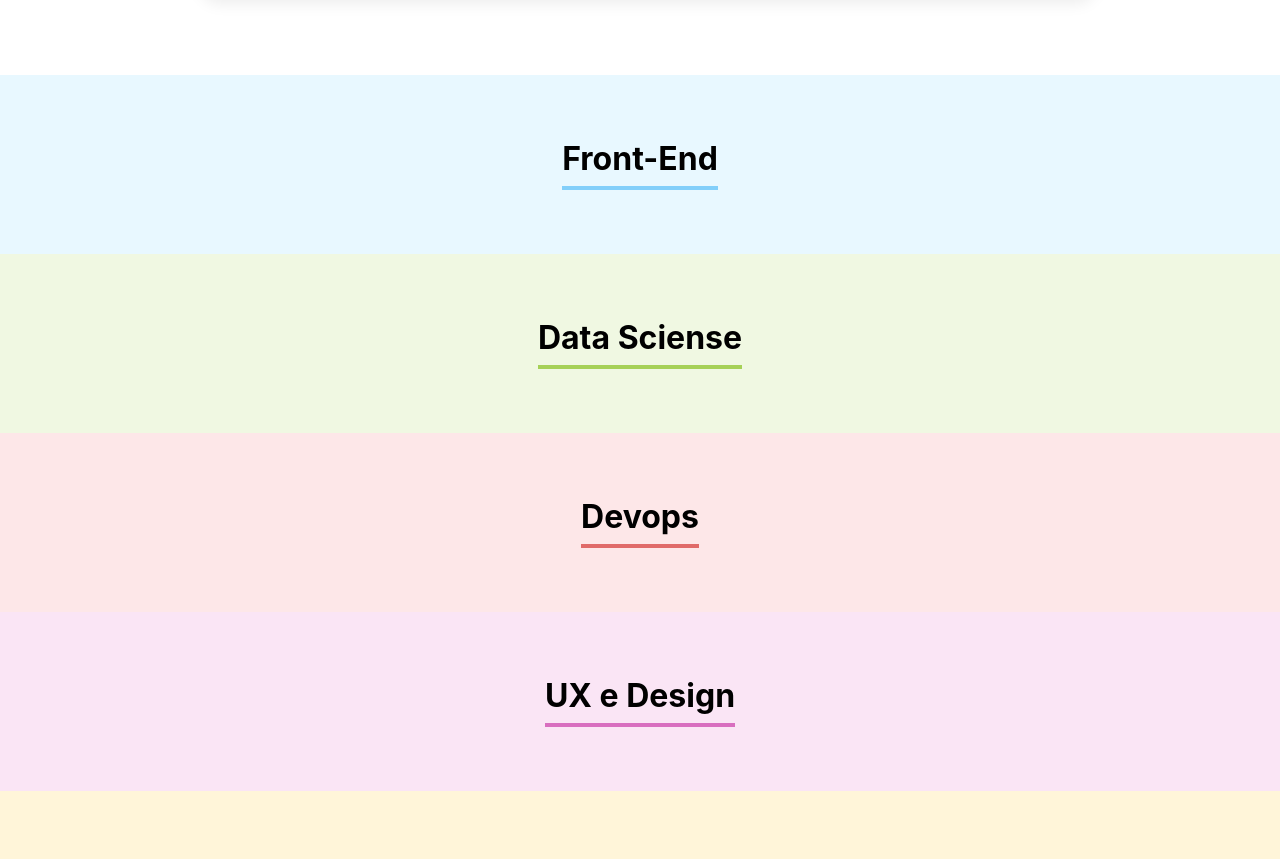
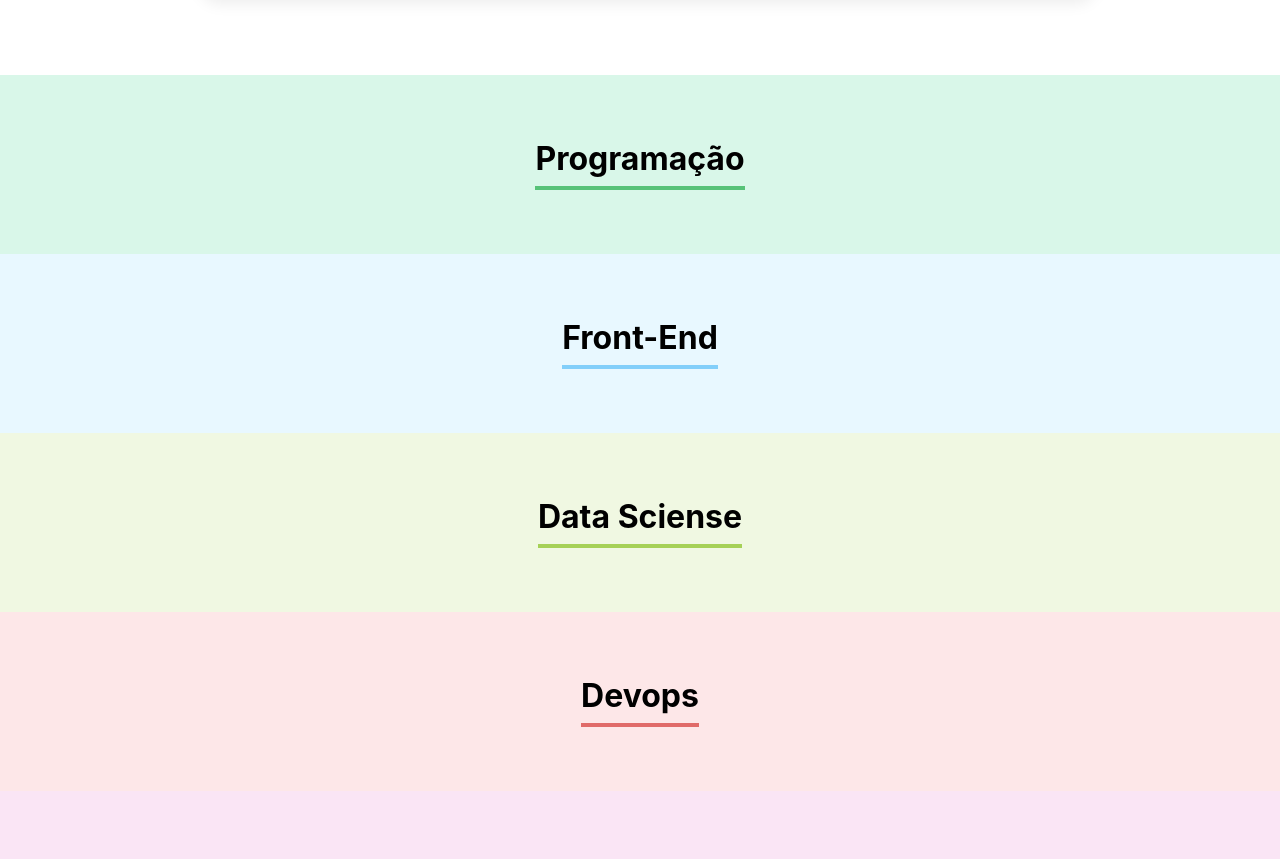
Before and after one commit to raphaelaferraz/organo, a React (Create React App) app in the folder organo/: page / in a window 1280 px wide. Shown: the part 1080-1939 px from the top of the page. Built offline with nearby package versions, Linux system fonts and the light colour scheme.

Commit message:
Adição de um componente dinâmico faltante

```diff
--- a/organo/src/App.js
+++ b/organo/src/App.js
@@ -4,8 +4,12 @@ import Formulario from './componentes/Formulario';
 import Time from './componentes/Time';
 
 function App() {
-
   const times = [
+    {
+      nome: 'Programação',
+      corPrimaria: '#57C278',
+      corSecundaria: '#D9F7E9'
+    },
     {
       nome: 'Front-End',
       corPrimaria: '#82CFFA',
@@ -36,7 +40,7 @@ function App() {
       corPrimaria: '#FF8A29',
       corSecundaria: '#FFEEDF'
     }
-  ]
+  ];
 
   const [colaboradores, setColaboradores] = useState([]);
 
@@ -51,8 +55,14 @@ function App() {
         colaboradorCadastrado={colaborador => adicionaColaborador(colaborador)}
       />
 
-      {times.map(time => <Time key={time.nome} nome={time.nome} corPrimaria={time.corPrimaria} corSecundaria={time.corSecundaria}/>)}
-
+      {times.map(time => (
+        <Time
+          key={time.nome}
+          nome={time.nome}
+          corPrimaria={time.corPrimaria}
+          corSecundaria={time.corSecundaria}
+        />
+      ))}
     </div>
   );
 }
```
